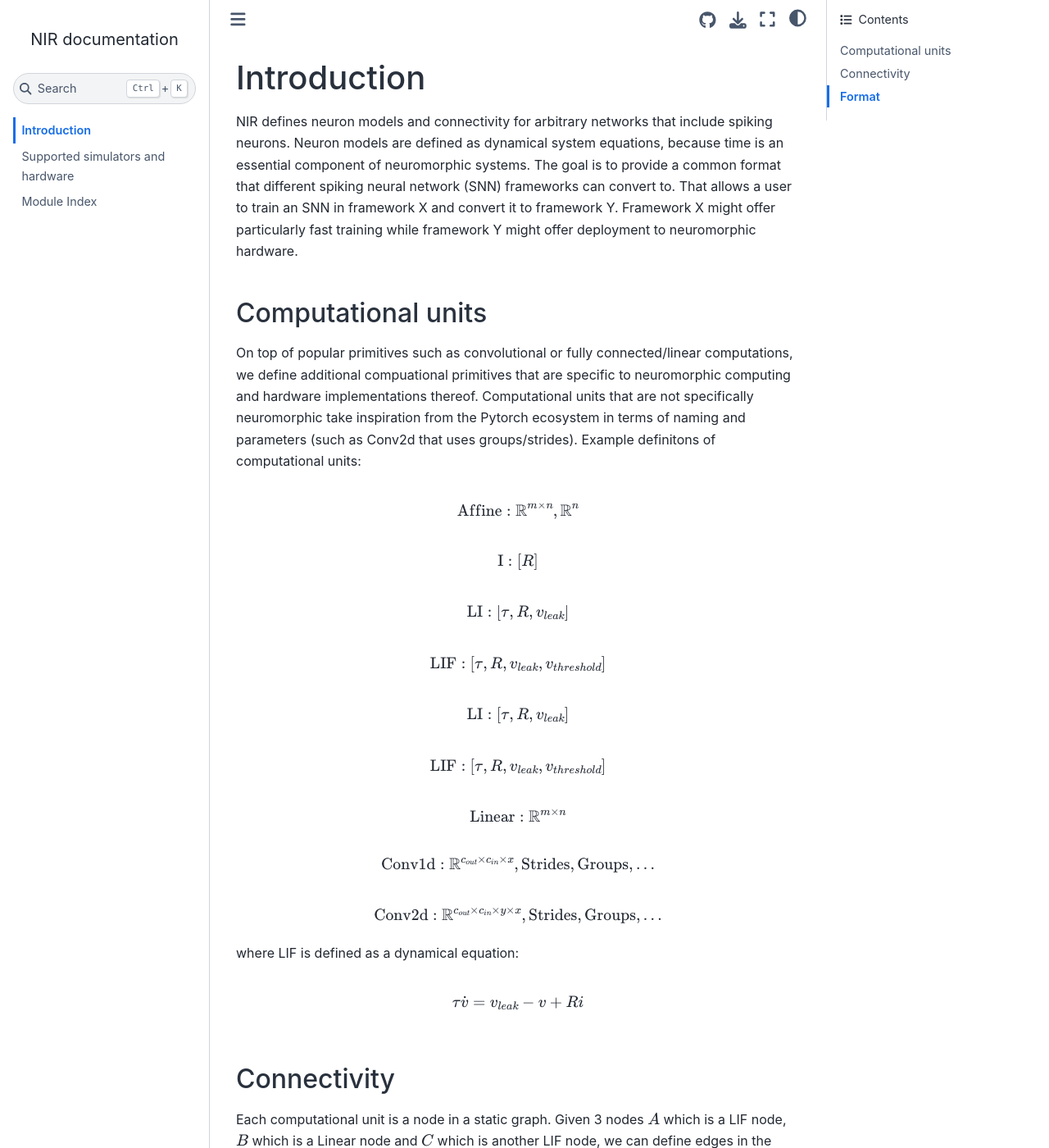
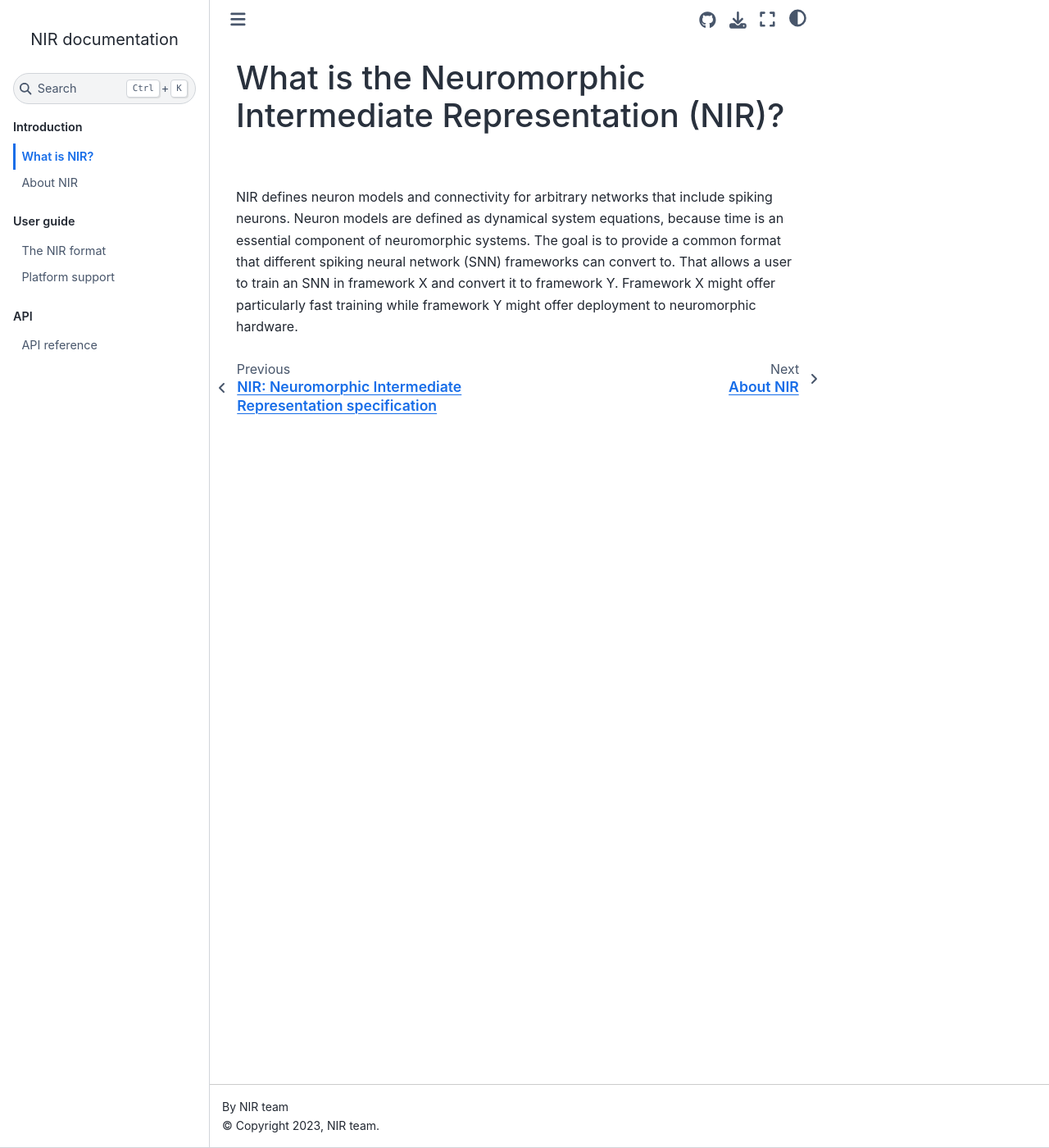
Before and after one commit to neuromorphs/NIR, a Sphinx documentation site: the page built from docs/source/intro.md, in a window 1280 px wide and 1400 px high. Shown: the whole window at 82% size. Built offline with Sphinx 7.4.7 and the Sphinx Book theme 1.1.4, drawn with Linux system fonts in a browser that asks for light colours; pages that are not in the unit, such as notebooks, are missing from menus; some of the changed text lies outside the part shown.

```diff
--- a/docs/source/conf.py
+++ b/docs/source/conf.py
@@ -34,7 +34,21 @@ extensions = [
     "sphinx.ext.autodoc",
     "sphinx.ext.mathjax",
     "sphinx.ext.autosummary",
+    "sphinx_external_toc",
 ]
+external_toc_path = "toc.yml"
+
+myst_enable_extensions = [
+    "amsmath",
+    "dollarmath",
+]
+
+# Maps source configuration
+source_suffix = {
+    ".rst": "restructuredtext",
+    ".txt": "markdown",
+    ".md": "markdown",
+}
 
 # Add any paths that contain templates here, relative to this directory.
 templates_path = ["_templates"]
--- /dev/null
+++ b/docs/source/intro.md
@@ -0,0 +1,3 @@
+# What is the Neuromorphic Intermediate Representation (NIR)?
+
+NIR defines neuron models and connectivity for arbitrary networks that include spiking neurons. Neuron models are defined as dynamical system equations, because time is an essential component of neuromorphic systems. The goal is to provide a common format that different spiking neural network (SNN) frameworks can convert to. That allows a user to train an SNN in framework X and convert it to framework Y. Framework X might offer particularly fast training while framework Y might offer deployment to neuromorphic hardware.
--- a/docs/source/intro.rst
+++ /dev/null
@@ -1,46 +0,0 @@
-Introduction
-============
-
-NIR defines neuron models and connectivity for arbitrary networks that include spiking neurons. Neuron models are defined as dynamical system equations, because time is an essential component of neuromorphic systems. The goal is to provide a common format that different spiking neural network (SNN) frameworks can convert to. That allows a user to train an SNN in framework X and convert it to framework Y. Framework X might offer particularly fast training while framework Y might offer deployment to neuromorphic hardware.
-
-Computational units
--------------------
-
-On top of popular primitives such as convolutional or fully connected/linear computations, we define additional compuational primitives that are specific to neuromorphic computing and hardware implementations thereof. Computational units that are not specifically neuromorphic take inspiration from the Pytorch ecosystem in terms of naming and parameters (such as Conv2d that uses groups/strides). Example definitons of computational units:
-
-.. math::
-    \text{Affine}: \mathbb{R}^{m \times n},  \mathbb{R}^n
-.. math::
-    \text{I}: [R]
-.. math::
-    \text{LI}: [\tau, R, v_{leak}]
-.. math::
-    \text{LIF}: [ \tau, R, v_{leak}, v_{threshold} ]
-.. math::
-    \text{LI}: [\tau, R, v_{leak}]
-.. math::
-    \text{LIF}: [ \tau, R, v_{leak}, v_{threshold} ]
-.. math::
-    \text{Linear}: \mathbb{R}^{m \times n}
-.. math::
-    \text{Conv1d}: \mathbb{R}^{c_{out} \times c_{in} \times x},  \text{Strides}, \text{Groups}, ...
-.. math::
-    \text{Conv2d}: \mathbb{R}^{c_{out} \times c_{in} \times y \times x},  \text{Strides}, \text{Groups}, ...
-
-where LIF is defined as a dynamical equation:
-
-.. math::
-    \tau \dot{v} = v_{leak} - v + R i
-
-Connectivity
-------------
-
-Each computational unit is a node in a static graph. Given 3 nodes :math:`A` which is a LIF node, :math:`B` which is a Linear node and :math:`C` which is another LIF node, we can define edges in the graph such as:
-
-.. math::
-    A \rightarrow B \\
-    B \rightarrow C
-
-Format
-------
-The intermediate represenation can be stored as hdf5 file, which benefits from compression.
```
Also changed, not shown: docs/source/about.md (added, +44 -0 lines), docs/source/format.md (added, +33 -0 lines), docs/source/index.md (added, +2 -0 lines), docs/source/index.rst (deleted, +0 -18 lines), docs/source/support.md (+1 -0 lines), docs/source/toc.yml (added, +29 -0 lines).
